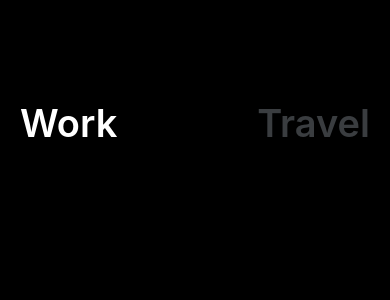
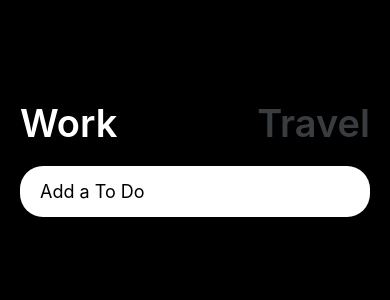
Before and after one commit to yeon0914/ReactNative_WorkTravelApp, a React Native app: screen / in a window 390 px wide. Shown: the top 300 px of the page. Built offline with nearby package versions, Linux system fonts and the light colour scheme.

Commit message:
[feat]:textfield 생성

```diff
--- a/App.js
+++ b/App.js
@@ -1,13 +1,14 @@
 import { StatusBar } from 'expo-status-bar';
 import { useState } from 'react';
-import { StyleSheet, Text, View, TouchableOpacity } from 'react-native';
+import { StyleSheet, Text, View, TouchableOpacity , TextInput, TouchableWithoutFeedback} from 'react-native';
 import { theme } from './colors';
 
 export default function App() {
   const [working, setWorking] = useState(true);
+  const [text, setText] = useState("");
   const travel = () => setWorking(false);
   const work = () => setWorking(true);
-
+  const onChangeText = (payload) => setText(payload);
 
   return (
     <View style={styles.container}>
@@ -19,6 +20,12 @@ export default function App() {
         <TouchableOpacity onPress={travel}>
           <Text style={{...styles.btnText, color: working? theme.grey : "white"}}>Travel</Text>
         </TouchableOpacity>
+      </View>
+      <View>
+        <TextInput style={styles.input}
+          placeholder={working ? "Add a To Do" : "Where do you want to go?"}
+          onChangeText={onChangeText}
+          value=''></TextInput>
       </View>
     </View>
   );
@@ -38,5 +45,13 @@ const styles = StyleSheet.create({
   btnText: {
     fontSize: 38,
     fontWeight: "600",
+  },
+  input: {
+    backgroundColor: "white",
+    paddingVertical: 15,
+    paddingHorizontal: 20,
+    borderRadius: 23,
+    marginTop: 20,
+    fontSize: 18,
   }
 });
```
